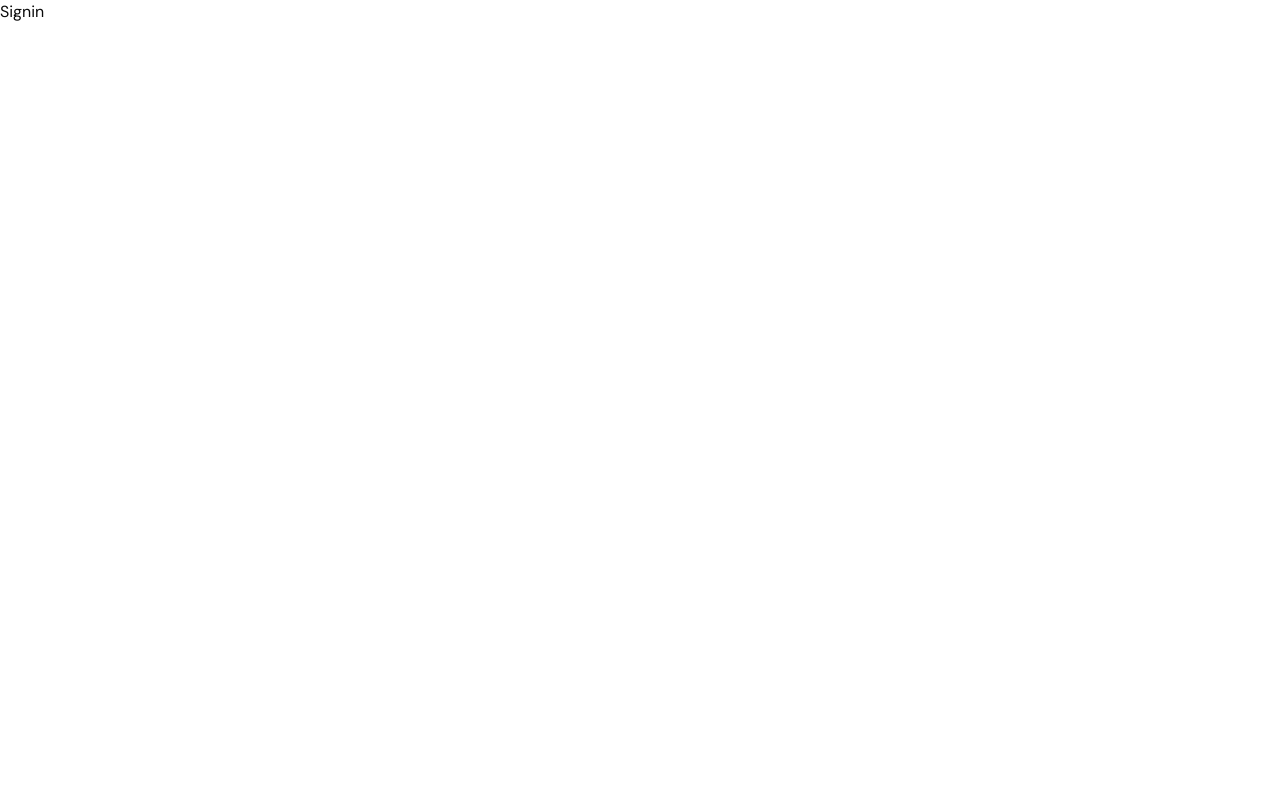
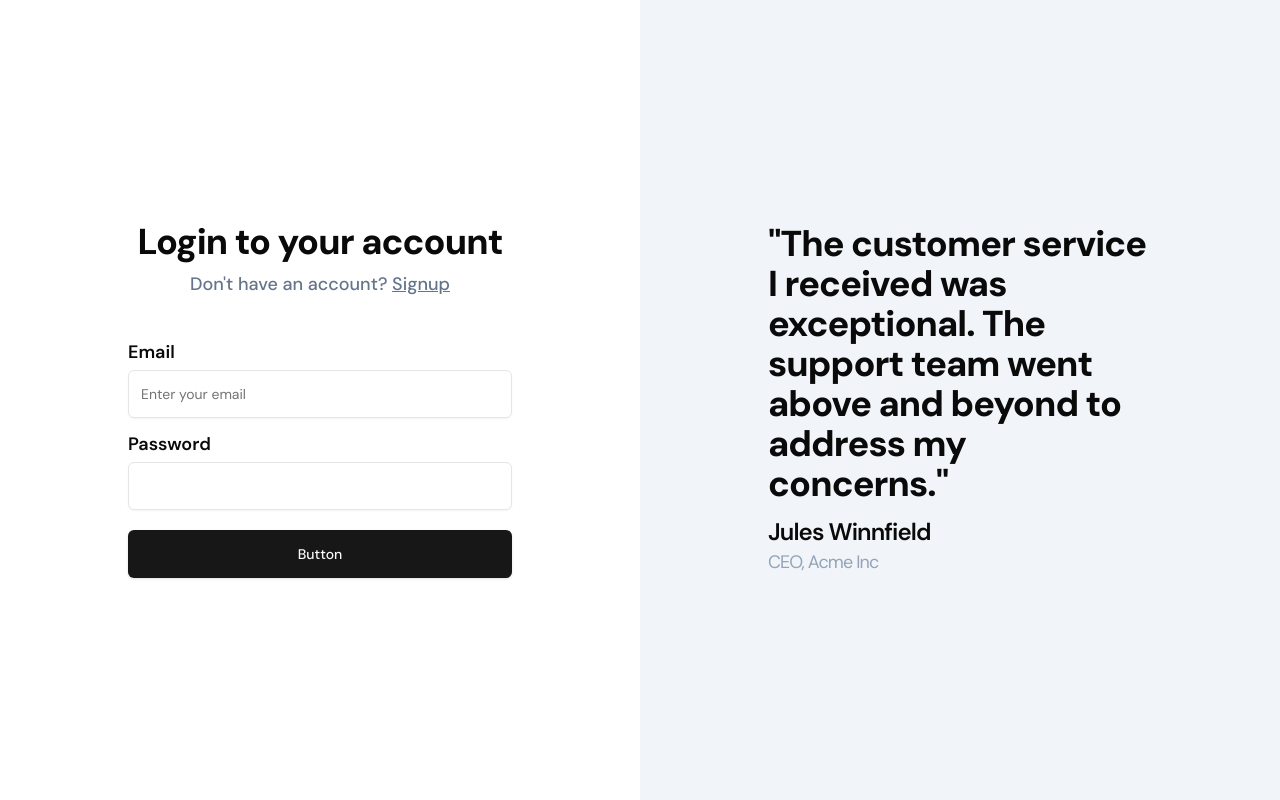
Before and after one commit to yashrajvrma/ChitPost-blog, a React (Vite) app in the folder frontend/: page /signin in a window 1280 px wide. Built offline with nearby package versions, Linux system fonts and the light colour scheme.

Commit message:
add react useform hook

```diff
--- a/frontend/package.json
+++ b/frontend/package.json
@@ -13,11 +13,13 @@
     "@radix-ui/react-label": "^2.1.1",
     "@radix-ui/react-slot": "^1.1.1",
     "@types/react-router-dom": "^5.3.3",
+    "axios": "^1.7.9",
     "class-variance-authority": "^0.7.1",
     "clsx": "^2.1.1",
     "lucide-react": "^0.468.0",
     "react": "^18.3.1",
     "react-dom": "^18.3.1",
+    "react-hook-form": "^7.54.1",
     "react-router-dom": "^7.0.2",
     "tailwind-merge": "^2.5.5",
     "tailwindcss-animate": "^1.0.7"
--- a/frontend/src/pages/Signin.tsx
+++ b/frontend/src/pages/Signin.tsx
@@ -1,7 +1,60 @@
-import React from "react";
+import { Input } from "../components/ui/input";
+import { Label } from "../components/ui/label";
+import { Button } from "../components/ui/button";
+import { useNavigate } from "react-router-dom";
 
 function Signin() {
-  return <div>Signin</div>;
+  const navigate = useNavigate();
+
+  const handleLogin = () => {
+    navigate("/signup");
+  };
+  return (
+    <>
+      <div className="body h-screen flex-col grid md:grid md:grid-cols-2">
+        <div className="signup-section flex flex-col justify-center items-center font-sans mt-20 mb-20 px-10">
+          <div className="text-4xl font-extrabold font-sans tracking-tight">
+            Login to your account
+          </div>
+          <div className="text-lg text-slate-500 font-medium mt-2 mb-10">
+            Don't have an account?{" "}
+            <span className="underline cursor-pointer " onClick={handleLogin}>
+              Signup
+            </span>
+          </div>
+          <div className="grid w-full max-w-sm items-center gap-1 mb-3">
+            <Label className="text-lg font-semibold" htmlFor="email">
+              Email
+            </Label>
+            <Input type="email" id="email" placeholder="Enter your email" />
+          </div>
+          <div className="grid w-full max-w-sm items-center gap-1 mb-3">
+            <Label className="text-lg font-semibold" htmlFor="password">
+              Password
+            </Label>
+            <Input type="password" id="password" />
+          </div>
+          <div className="grid w-full max-w-sm items-center gap-1 mt-2">
+            <Button>Button</Button>
+          </div>
+        </div>
+        <div className="quote-section bg-slate-100 flex flex-col justify-center text-3xl md:text-4xl font-sans font-extrabold tracking-tight md:px-32 px-16 ">
+          <div className="mb-20 mt-20">
+            <div className="flex justify-center items-center">
+              "The customer service I received was exceptional. The support team
+              went above and beyond to address my concerns."
+            </div>
+            <div className="flex flex-col">
+              <div className="mt-3 text-2xl font-semibold">Jules Winnfield</div>
+              <div className="text-lg text-slate-400 font-normal">
+                CEO, Acme Inc
+              </div>
+            </div>
+          </div>
+        </div>
+      </div>
+    </>
+  );
 }
 
 export default Signin;
--- a/frontend/src/pages/Signup.tsx
+++ b/frontend/src/pages/Signup.tsx
@@ -2,15 +2,53 @@ import { Input } from "../components/ui/input";
 import { Label } from "../components/ui/label";
 import { Button } from "../components/ui/button";
 import { useNavigate } from "react-router-dom";
+import { useForm } from "react-hook-form";
+import axios from "axios";
 
+interface SignupFormValues {
+  firstName: string;
+  lastName: string;
+  email: string;
+  password: string;
+}
 function Signup() {
   const navigate = useNavigate();
+
+  const {
+    register,
+    handleSubmit,
+    formState: { errors },
+  } = useForm<SignupFormValues>();
+
+  const handleRegistration = async (data: SignupFormValues) => {
+    try {
+      console.log("data is" + data);
+      const response = await axios.post(url, data);
+      console.log("response is" + response);
+      navigate("/");
+    } catch (error) {}
+  };
+
+  const registerOptions = {
+    firstName: { required: "Firstname is required" },
+    lastName: { required: "Lastname is required" },
+    email: { required: "Email is required" },
+    password: {
+      required: "Password is required",
+      minLength: {
+        value: 6,
+        message: "Password must be atleast 6 character",
+      },
+    },
+  };
+
   const handleLogin = () => {
     navigate("/signin");
   };
   return (
     <>
       <div className="body h-screen flex-col grid md:grid md:grid-cols-2">
+        {/* Signup section */}
         <div className="signup-section flex flex-col justify-center items-center font-sans mt-20 mb-20 px-10">
           <div className="text-4xl font-extrabold font-sans tracking-tight">
             Create an account
@@ -21,42 +59,68 @@ function Signup() {
               Login
             </span>
           </div>
+          <form onSubmit={handleSubmit(handleRegistration)}>
             <div className="grid w-full max-w-sm items-center gap-1 mb-3">
               <Label className="text-lg font-semibold" htmlFor="firstName">
                 FirstName
               </Label>
               <Input
-              type="firstName"
-              id="firstName"
+                // name="firstName"
+                type="text"
+                {...register("firstName", registerOptions.firstName)}
                 placeholder="Enter your firstname"
               />
+              <small className="text-danger">
+                {errors?.firstName && errors.firstName.message}
+              </small>
             </div>
             <div className="grid w-full max-w-sm items-center gap-1 mb-3">
               <Label className="text-lg font-semibold" htmlFor="lastname">
                 Lastname
               </Label>
               <Input
-              type="lastname"
-              id="lastname"
+                type="text"
+                // name="lastname"
+                {...register("lastName", registerOptions.lastName)}
                 placeholder="Enter your lastname"
               />
+              <small className="text-danger">
+                {errors?.lastName && errors.lastName.message}
+              </small>
             </div>
             <div className="grid w-full max-w-sm items-center gap-1 mb-3">
               <Label className="text-lg font-semibold" htmlFor="email">
                 Email
               </Label>
-            <Input type="email" id="email" placeholder="Enter your email" />
+              <Input
+                type="email"
+                // name="email"
+                {...register("email", registerOptions.email)}
+                placeholder="Enter your email"
+              />
+              <small className="text-danger">
+                {errors?.email && errors.email.message}
+              </small>
             </div>
             <div className="grid w-full max-w-sm items-center gap-1 mb-3">
               <Label className="text-lg font-semibold" htmlFor="password">
                 Password
               </Label>
-            <Input type="password" id="password" />
+              <Input
+                type="password"
+                // name="password"
+                {...register("password", registerOptions.password)}
+              />
+              <small className="text-danger">
+                {errors?.password && errors.password.message}
+              </small>
             </div>
             <div className="grid w-full max-w-sm items-center gap-1 mt-2">
               <Button>Button</Button>
             </div>
+          </form>
         </div>
+        {/* Quote section */}
         <div className="quote-section bg-slate-100 flex flex-col justify-center text-3xl md:text-4xl font-sans font-extrabold tracking-tight md:px-32 px-16 ">
           <div className="mb-20 mt-20">
             <div className="flex justify-center items-center">
```
Also changed, not shown: 1 other file (tests, documents, lock files or other folders). Lines whose indentation alone changed are shown as unchanged.
